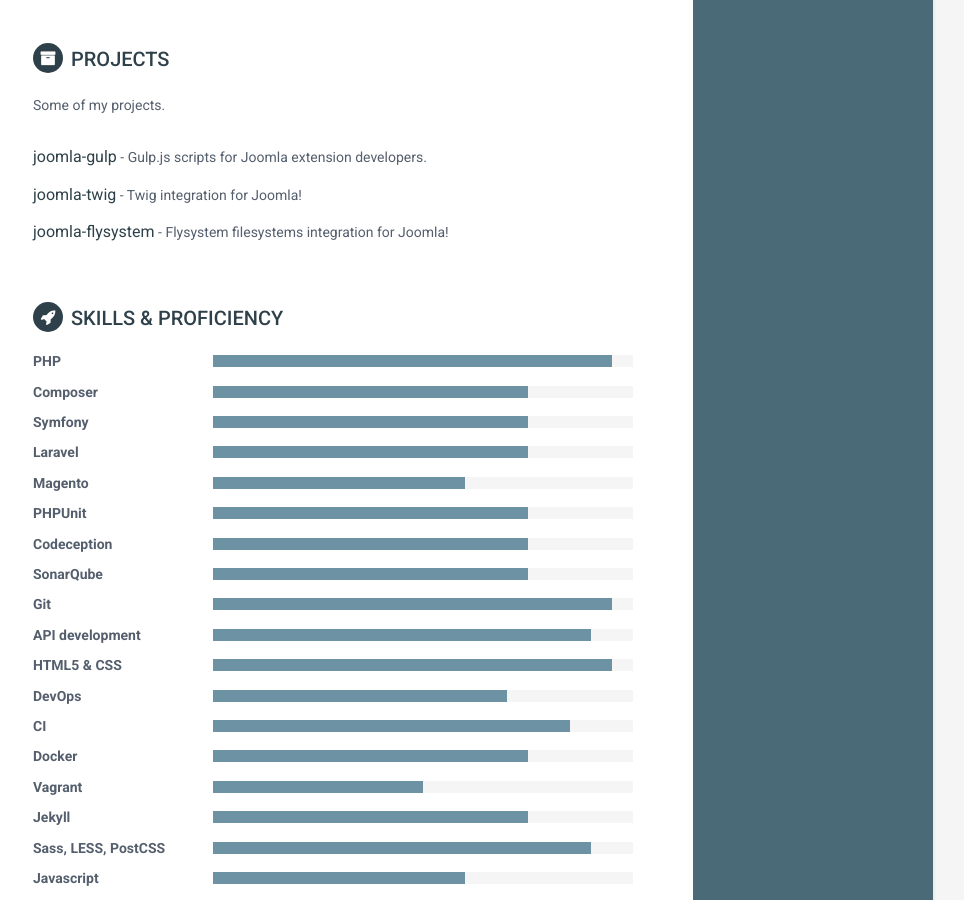
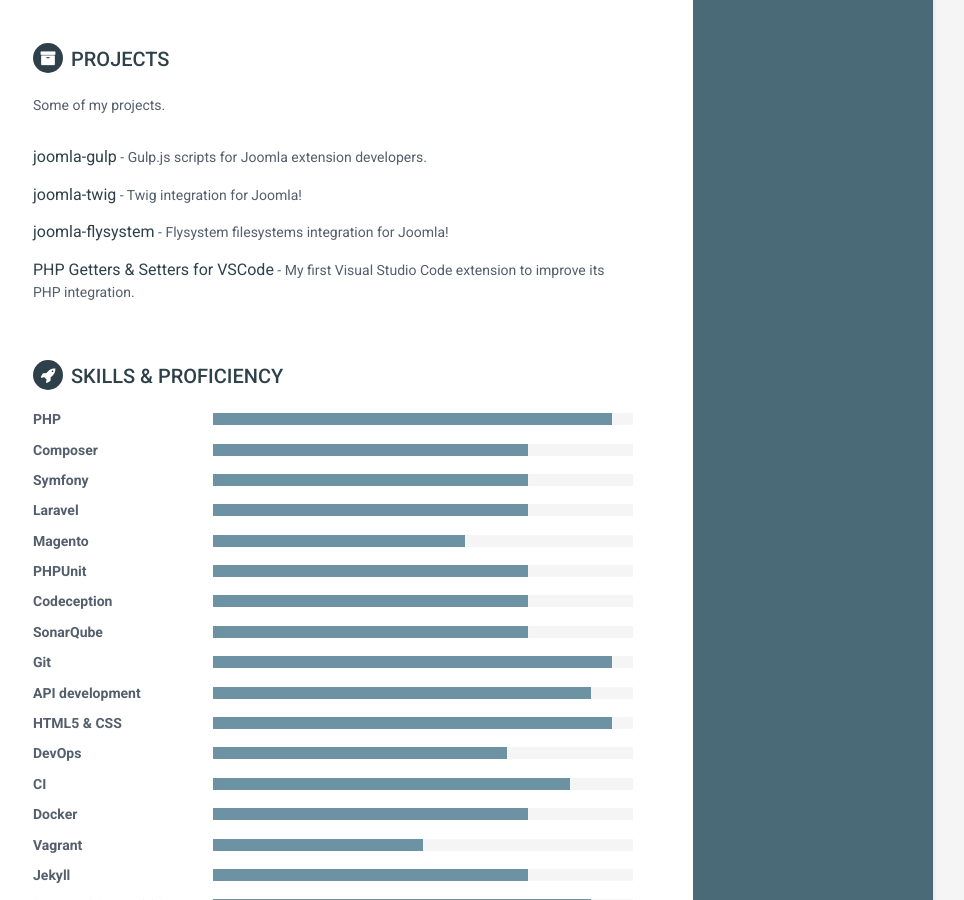
Before and after one commit to phproberto/cv, a Jekyll site: the page built from index.html, in a window 1280 px wide and 900 px high, scrolled down 1795 px. Shown: the whole window, without its empty margins (187-1151 px from the left). Built offline with Jekyll 4.4.1, drawn with Linux system fonts in a browser that asks for light colours.

Commit message:
[imp] add visual studio extension to projects

```diff
--- a/_data/projects.yml
+++ b/_data/projects.yml
@@ -12,3 +12,7 @@
   title: joomla-flysystem
   link: "https://github.com/phproberto/joomla-flysystem"
   tagline: "Flysystem filesystems integration for Joomla!"
+- project:
+  title: PHP Getters & Setters for VSCode
+  link: "https://marketplace.visualstudio.com/items?itemName=phproberto.vscode-php-getters-setters"
+  tagline: "My first Visual Studio Code extension to improve its PHP integration."
```
